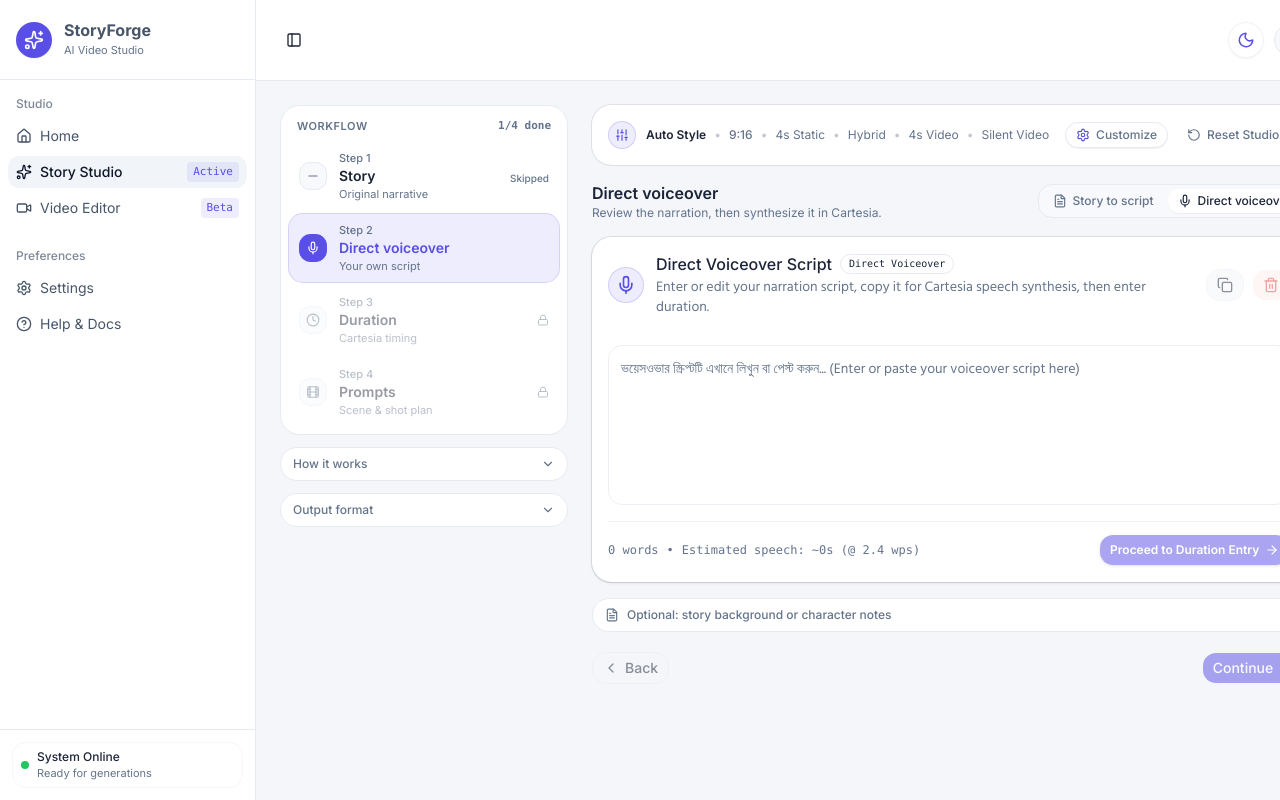
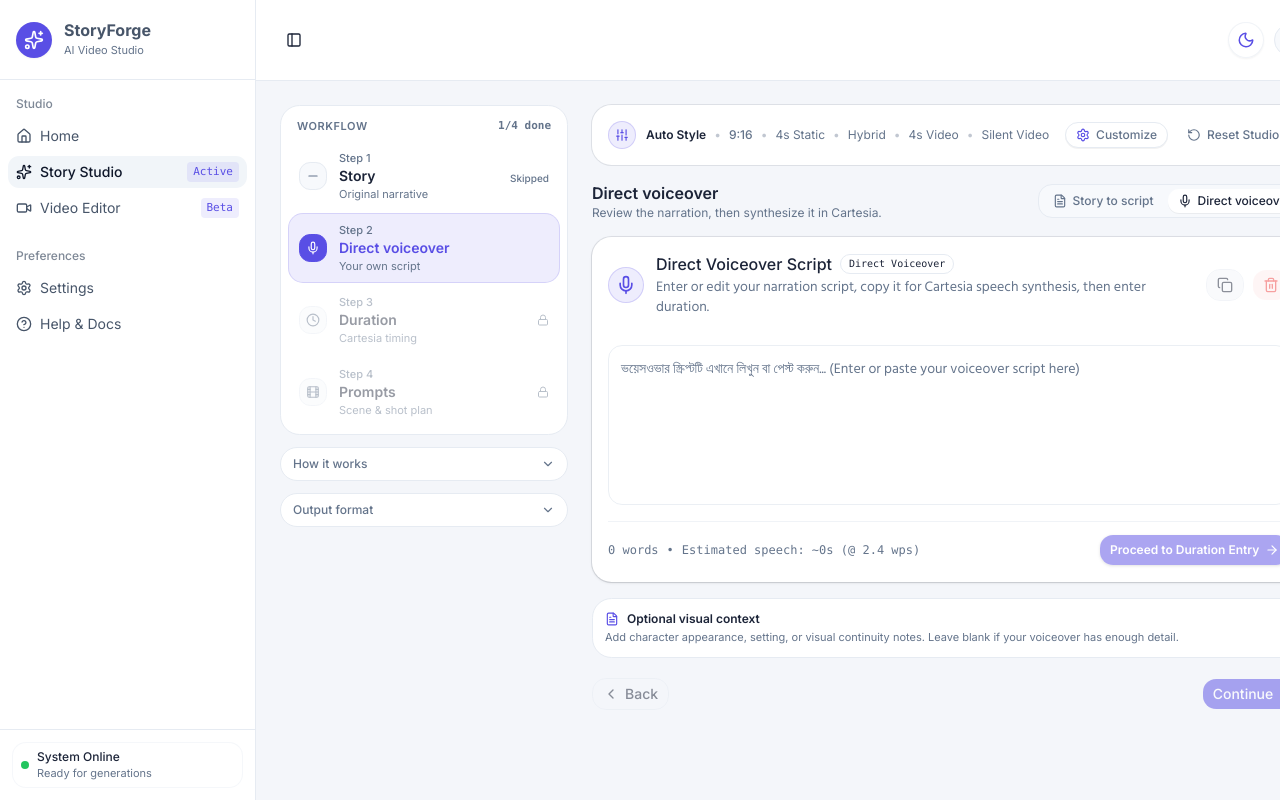
Before and after one commit to nurulla-hasan/story-to-flow, a Next.js app: page /studio in a window 1280 px wide. Both pictures are taken after a click on the button "Direct voiceover". Shown: the top 800 px of the page. Built offline with nearby package versions, Linux system fonts and the light colour scheme; no server answers.

Commit message:
feat(studio): enhance direct voiceover mode with optional visual context and improve validation tests

```diff
--- a/src/app/(studio)/studio/page.tsx
+++ b/src/app/(studio)/studio/page.tsx
@@ -22,6 +22,7 @@ import { OutputCard } from "@/components/studio/output-card";
 import { HowItWorksCard } from "@/components/studio/how-it-works-card";
 import { OutputFormatCard } from "@/components/studio/output-format-card";
 import { Button } from "@/components/ui/button";
+import { Textarea } from "@/components/ui/textarea";
 import {
   AlertDialog,
   AlertDialogContent,
@@ -48,6 +49,7 @@ import {
   ChevronRight,
   ChevronDown,
   Film,
+  Trash2,
 } from "lucide-react";
 
 function formatSeconds(sec: number): string {
@@ -883,23 +885,44 @@ export default function StudioPage() {
                 )}
 
                 {isDirectMode && (
-                  <details className="group rounded-xl border border-border bg-card">
-                    <summary className="flex cursor-pointer list-none items-center justify-between px-3 py-2 text-xs font-medium text-muted-foreground hover:text-foreground">
-                      <span className="flex items-center gap-2">
-                        <FileText className="size-3.5" />
-                        <span>
-                          Optional: story background or character notes
+                  <details className="group rounded-xl border border-border bg-card overflow-hidden">
+                    <summary className="flex cursor-pointer list-none items-center justify-between p-3 text-xs font-medium text-foreground hover:bg-muted/30 transition-colors">
+                      <div className="flex flex-col gap-0.5 text-left">
+                        <span className="flex items-center gap-2 font-semibold">
+                          <FileText className="size-3.5 text-primary" />
+                          <span>Optional visual context</span>
                         </span>
-                      </span>
-                      <ChevronDown className="size-3.5 transition-transform group-open:rotate-180" />
+                        <span className="text-2xs font-normal text-muted-foreground">
+                          Add character appearance, setting, or visual continuity notes. Leave blank if your voiceover has enough detail.
+                        </span>
+                      </div>
+                      <ChevronDown className="size-4 shrink-0 text-muted-foreground transition-transform group-open:rotate-180" />
                     </summary>
-                    <div className="border-t border-border p-3">
-                      <StoryInputCard
-                        story={story}
-                        onChange={handleStoryChange}
-                        onClear={() => handleStoryChange("")}
+                    <div className="border-t border-border p-3 space-y-2">
+                      <Textarea
+                        id="direct-visual-context-input"
+                        value={story}
+                        onChange={(e) => handleStoryChange(e.target.value)}
                         disabled={isGenerating}
+                        placeholder="চরিত্রের রূপ, পোশাক, পরিবেশ বা ধারাবাহিকতার বিবরণ এখানে লিখুন (ভয়েসওভার পুনরায় পেস্ট করবেন না)... / Describe character appearance, setting, or visual continuity notes here. Do not re-paste your narration script."
+                        className="w-full min-h-24 max-h-60 font-bangla text-xs leading-relaxed resize-y border-border/80 focus:border-primary p-3"
                       />
+                      <div className="flex items-center justify-between text-2xs text-muted-foreground">
+                        <span>{story.length.toLocaleString()} / 50,000 characters</span>
+                        {story && (
+                          <Button
+                            type="button"
+                            variant="ghost"
+                            size="xs"
+                            onClick={() => handleStoryChange("")}
+                            disabled={isGenerating}
+                            className="gap-1 text-muted-foreground hover:text-foreground h-6 px-1.5"
+                          >
+                            <Trash2 className="size-3" />
+                            <span>Clear</span>
+                          </Button>
+                        )}
+                      </div>
                     </div>
                   </details>
                 )}
--- a/src/app/api/story/process/route.ts
+++ b/src/app/api/story/process/route.ts
@@ -141,7 +141,7 @@ Write the complete, continuous Bangladeshi Bengali master voiceover script based
     } else if (stage === "scenes") {
       systemMessage = assembleSceneSystemMessage(resolvedSettings, actualVoiceoverDuration!);
       const storySection = story && story.trim()
-        ? `Original Story:\n${story}\n\n`
+        ? `Visual Context & Character/Setting Notes (Supplementary — does not replace voiceover):\n${story.trim()}\n\n`
         : `Narration Context:\nDirect Voiceover Script provided by user (no separate story outline)\n\n`;
 
       userMessageContent = `${storySection}Final Confirmed Master Voiceover Script (from Cartesia synthesis):
```
Also changed, not shown: 1 other file (tests, documents, lock files or other folders).
